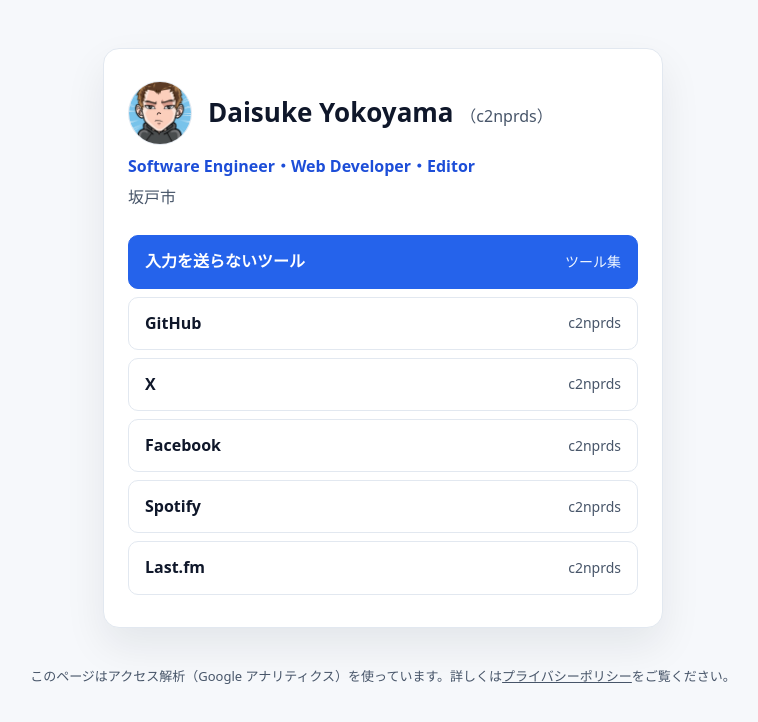
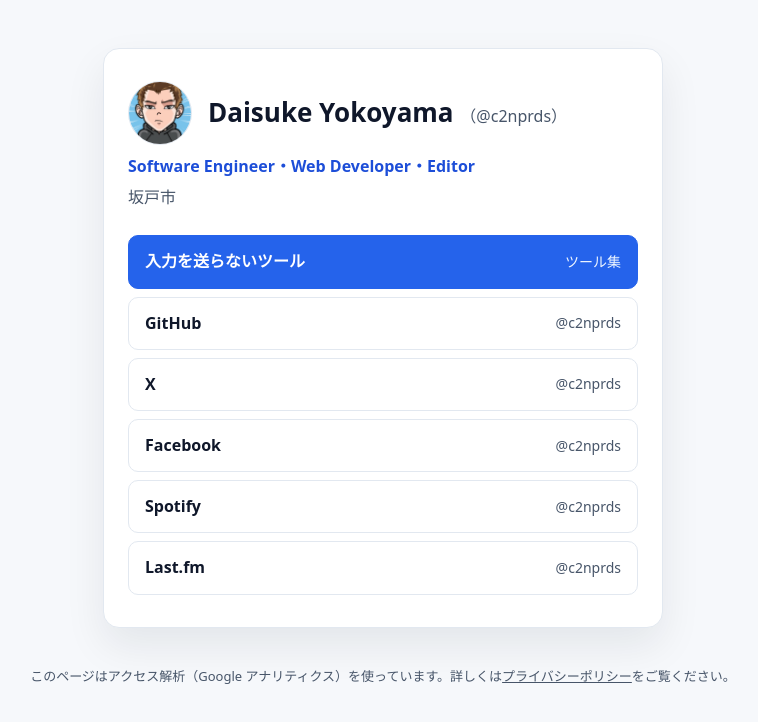
Before and after one commit to c2nprds/c2nprds.github.io, a plain HTML site: page index.html in a window 1280 px wide. Shown: the whole page, without its empty margins (257-1015 px from the left). Drawn offline with Linux system fonts and the light colour scheme.

Commit message:
feat: 名前と各サービスの ID を @c2nprds の形で見せる

```diff
--- a/index.html
+++ b/index.html
@@ -103,17 +103,17 @@
 <main>
   <div class="profile">
     <img class="avatar" src="/avatar.png" width="64" height="64" alt="c2nprds のアイコン">
-    <h1>Daisuke Yokoyama <span class="handle">（c2nprds）</span></h1>
+    <h1>Daisuke Yokoyama <span class="handle">（@c2nprds）</span></h1>
   </div>
   <p class="role">Software Engineer・Web Developer・Editor</p>
   <p class="place">坂戸市</p>
   <ul>
     <li><a class="link link--main" href="https://c2nprds.com/tools/">入力を送らないツール <span>ツール集</span></a></li>
-    <li><a class="link" href="https://github.com/c2nprds">GitHub <span>c2nprds</span></a></li>
-    <li><a class="link" href="https://x.com/c2nprds">X <span>c2nprds</span></a></li>
-    <li><a class="link" href="https://www.facebook.com/c2nprds">Facebook <span>c2nprds</span></a></li>
-    <li><a class="link" href="https://open.spotify.com/user/c2nprds">Spotify <span>c2nprds</span></a></li>
-    <li><a class="link" href="http://www.lastfm.com/user/c2nprds">Last.fm <span>c2nprds</span></a></li>
+    <li><a class="link" href="https://github.com/c2nprds">GitHub <span>@c2nprds</span></a></li>
+    <li><a class="link" href="https://x.com/c2nprds">X <span>@c2nprds</span></a></li>
+    <li><a class="link" href="https://www.facebook.com/c2nprds">Facebook <span>@c2nprds</span></a></li>
+    <li><a class="link" href="https://open.spotify.com/user/c2nprds">Spotify <span>@c2nprds</span></a></li>
+    <li><a class="link" href="http://www.lastfm.com/user/c2nprds">Last.fm <span>@c2nprds</span></a></li>
   </ul>
 </main>
 <footer>
```
